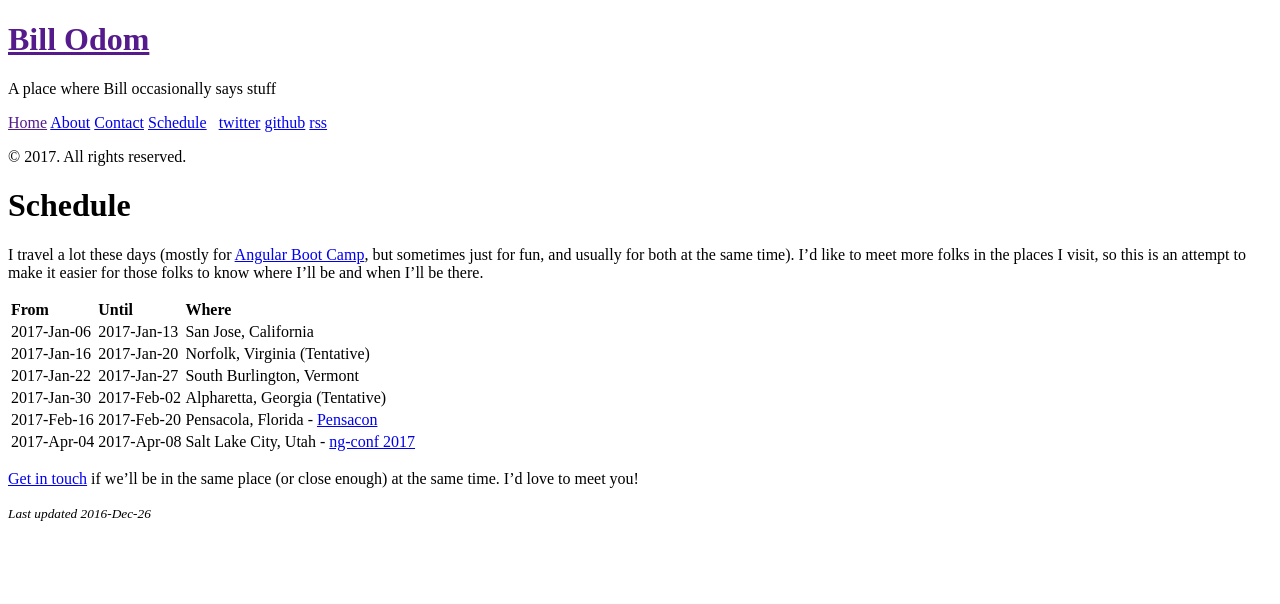
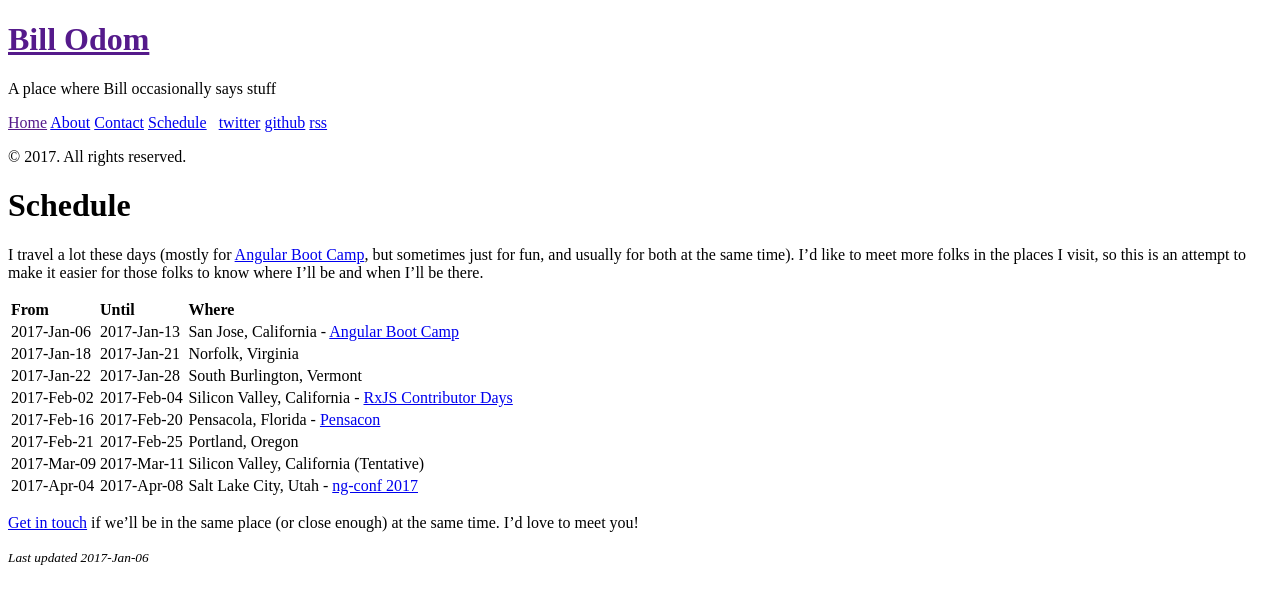
Before and after one commit to wnodom/wnodom.github.io, a Jekyll site: the page built from schedule.md, in a window 1280 px wide. Shown: the top 604 px of the page. Built offline with Jekyll 4.4.1, drawn with Linux system fonts in a browser that asks for light colours.

Commit message:
Update schedule

```diff
--- a/schedule.md
+++ b/schedule.md
@@ -1,18 +1,20 @@
 ---
 layout: page
 title: Schedule
-update_date: Mon Dec 26 23:29:03 2016
+update_date: Fri Jan  6 23:07:45 2017
 ---
 
 I travel a lot these days (mostly for [Angular Boot Camp](http://angularbootcamp.com/), but sometimes just for fun, and usually for both at the same time). I'd like to meet more folks in the places I visit, so this is an attempt to make it easier for those folks to know where I'll be and when I'll be there.
 
 | From        | Until       | Where
 |:------------|:------------|:-
-| 2017-Jan-06 | 2017-Jan-13 | San Jose, California
-| 2017-Jan-16 | 2017-Jan-20 | Norfolk, Virginia (Tentative)
-| 2017-Jan-22 | 2017-Jan-27 | South Burlington, Vermont
-| 2017-Jan-30 | 2017-Feb-02 | Alpharetta, Georgia (Tentative)
+| 2017-Jan-06 | 2017-Jan-13 | San Jose, California - [Angular Boot Camp](https://www.eply.com/AngularBootCamp20SanJoseJanuary20171670017/virtual.aspx)
+| 2017-Jan-18 | 2017-Jan-21 | Norfolk, Virginia
+| 2017-Jan-22 | 2017-Jan-28 | South Burlington, Vermont
+| 2017-Feb-02 | 2017-Feb-04 | Silicon Valley, California - [RxJS Contributor Days](http://contributordays.com/contributor-days/rxjs)
 | 2017-Feb-16 | 2017-Feb-20 | Pensacola, Florida - [Pensacon](http://pensacon.com/)
+| 2017-Feb-21 | 2017-Feb-25 | Portland, Oregon
+| 2017-Mar-09 | 2017-Mar-11 | Silicon Valley, California (Tentative)
 | 2017-Apr-04 | 2017-Apr-08 | Salt Lake City, Utah - [ng-conf 2017](https://ng-conf.org)
 
 [Get in touch](/contact/) if we'll be in the same place (or close enough) at the same time. I'd love to meet you!
```
